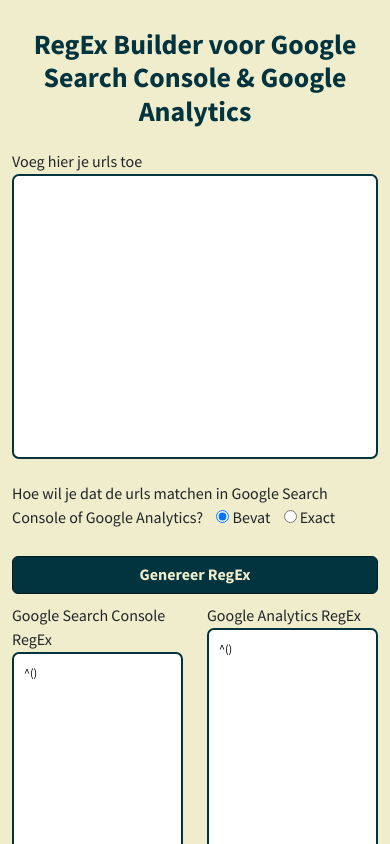
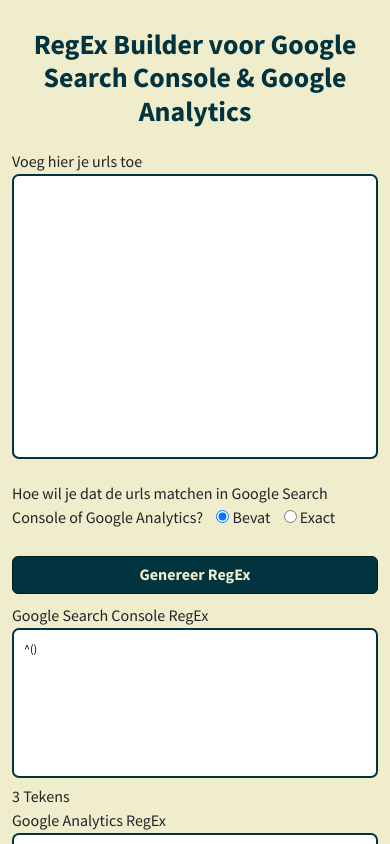
Before and after one commit to thijsvanhal/RegExBuilder, a plain HTML site: page index.html in a window 390 px wide. Both pictures are taken after a click on the button "Genereer RegEx". Shown: the top 844 px of the page. Drawn offline with Linux system fonts and the light colour scheme.

Commit message:
Lengte + Fix Responsive
Responsive fix door de container aan te passen.

Lengte toegevoegd

```diff
--- a/files/app.js
+++ b/files/app.js
@@ -34,19 +34,37 @@ function generateRegexGA(values) {
     }
 }
 
+// Functie Length GSC
+function getLengthGSC(regexgsc) {
+    const string = regexgsc.toString()
+    return new String(`${string.length} Tekens`);
+}
+
+// Functie Length GA
+function getLengthGA(regexga) {
+    const string = regexga.toString()
+    return new String(`${string.length} Tekens`);
+}
+
 // Constanten
 const button = document.getElementById('generate-button');
 const textField = document.getElementById('input-area');
 const resultTextareaGSC = document.getElementById('result-gsc');
 const resultTextareaGA = document.getElementById('result-ga');
+const resultLengthGSC = document.getElementById('tekens-gsc');
+const resultLengthGA = document.getElementById('tekens-ga');
 
 // Button click
 button.addEventListener('click', () => {
     const values = textField.value;
     const regexgsc = generateRegexGSC(values);
     const regexga = generateRegexGA(values);
+    const lengthGSC = getLengthGSC(regexgsc);
+    const lengthGA = getLengthGA(regexga);
     resultTextareaGSC.value = regexgsc.toString();
     resultTextareaGA.value = regexga.toString();
+    resultLengthGSC.textContent = lengthGSC.toString();
+    resultLengthGA.textContent = lengthGA.toString();
 });
 
 // Zorg dat output geselecteerd wordt
--- a/files/styles.css
+++ b/files/styles.css
@@ -68,6 +68,9 @@ textarea {
     padding: 10px;
     font-size: 12px;
 }
+.textarea-results {
+    height: 150px;
+}
 input {
     margin-left: 10px;
 }
--- a/index.html
+++ b/index.html
@@ -37,17 +37,17 @@
   </style>
   </head>
   <body>
-    <div class="container-md">
+    <div class="container-sm">
       <!-- Content here -->
       <h1>RegEx Builder voor Google Search Console & Google Analytics</h1>
     </div>
-    <div class="container-md">
+    <div class="container-sm">
       <p>
         <label for="input-area">Voeg hier je urls toe</label>
         <textarea class="input-area" id="input-area" rows="6"></textarea>
       </p>
     </div>
-    <div class="container-md">
+    <div class="container-sm">
       <p>
         Hoe wil je dat de urls matchen in Google Search Console of Google Analytics?
         <label>
@@ -61,19 +61,17 @@
       </p>
       <button type="button" class="btn btn-primary" id="generate-button">Genereer RegEx</button>
     </div>
-    <div class="container-md">
+    <div class="container-sm">
       <div class="row">
-        <div class="col">
-          <p>
-            <label for="result-gsc">Google Search Console RegEx</label>
-            <textarea class="result-gsc" id="result-gsc" rows="6"></textarea>
-          </p>
+        <div class="col-sm">
+          <label for="result-gsc">Google Search Console RegEx</label>
+          <textarea class="textarea-results" id="result-gsc"></textarea>
+          <div class="tekens" id="tekens-gsc"></div>
         </div>
-        <div class="col">
-          <p>
-            <label for="result-ga">Google Analytics RegEx</label>
-            <textarea class="result-ga" id="result-ga" rows="6"></textarea>
-          </p>
+        <div class="col-sm">
+          <label for="result-ga">Google Analytics RegEx</label>
+          <textarea class="textarea-results" id="result-ga"></textarea>
+          <div class="tekens" id="tekens-ga"></div>
         </div>
       </div>
     </div>
```
